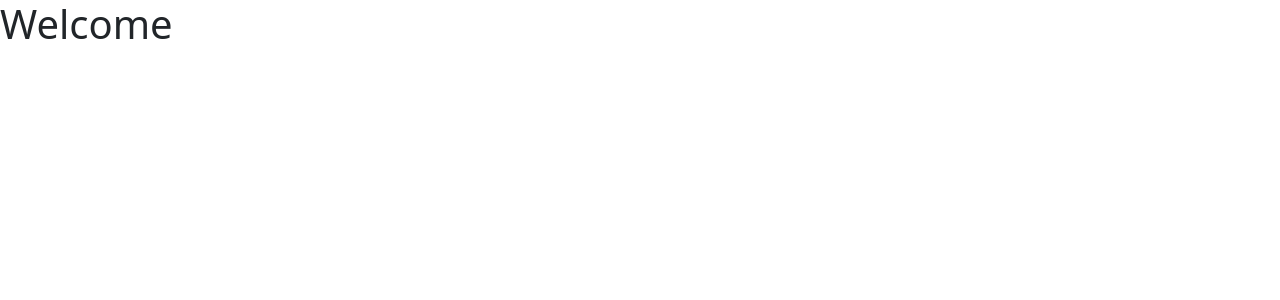
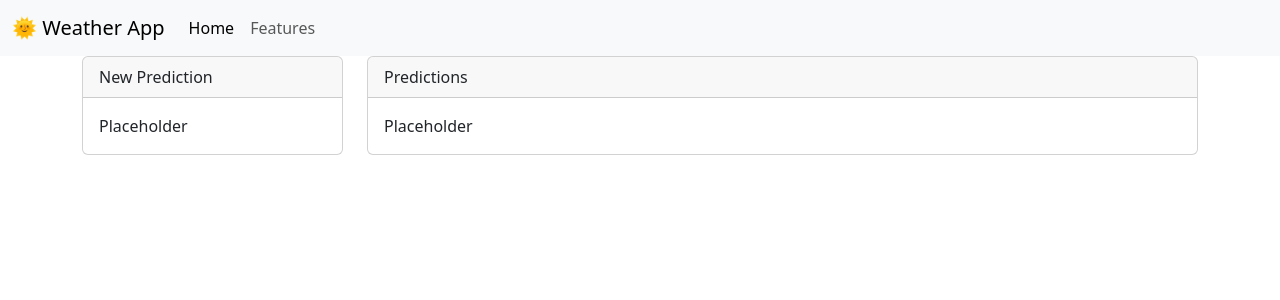
Before and after one commit to ArieTwigt/weather_app_jan, a Flask app: page / in a window 1280 px wide. Shown: the top 300 px of the page. Run offline with Flask 3, Linux system fonts and the light colour scheme.

Commit message:
added the cards to the template, #1

```diff
--- a/templates/index.html
+++ b/templates/index.html
@@ -1,7 +1,26 @@
 {% extends 'layout.html' %}
 
 {% block content %}
-<h1> Welcome </h1>
-
-
+<div class="row">
+    <div class="col-md-3">
+        <div class="card">
+            <div class="card-header">
+                New Prediction
+            </div>
+            <div class="card-body">
+                Placeholder
+            </div>
+        </div>
+    </div>
+    <div class="col-md-9">
+        <div class="card">
+            <div class="card-header">
+                Predictions
+            </div>
+            <div class="card-body">
+                Placeholder
+            </div>
+        </div>
+    </div>
+</div>
 {% endblock %}
--- a/templates/layout.html
+++ b/templates/layout.html
@@ -4,6 +4,27 @@
     <link href="https://cdn.jsdelivr.net/npm/bootstrap@5.3.2/dist/css/bootstrap.min.css" rel="stylesheet" integrity="sha384-T3c6CoIi6uLrA9TneNEoa7RxnatzjcDSCmG1MXxSR1GAsXEV/Dwwykc2MPK8M2HN" crossorigin="anonymous">
 </head>
 <body>
-{% block content %}{% endblock %}
+    <nav class="navbar navbar-expand-lg bg-body-tertiary">
+        <div class="container-fluid">
+          <a class="navbar-brand" href="#">🌞 Weather App</a>
+          <button class="navbar-toggler" type="button" data-bs-toggle="collapse" data-bs-target="#navbarNav" aria-controls="navbarNav" aria-expanded="false" aria-label="Toggle navigation">
+            <span class="navbar-toggler-icon"></span>
+          </button>
+          <div class="collapse navbar-collapse" id="navbarNav">
+            <ul class="navbar-nav">
+              <li class="nav-item">
+                <a class="nav-link active" aria-current="page" href="#">Home</a>
+              </li>
+              <li class="nav-item">
+                <a class="nav-link" href="#">Features</a>
+              </li>
+            </ul>
+          </div>
+        </div>
+      </nav>
+
+    <div class="container">
+        {% block content %}{% endblock %}
+    </div>
 </body>
 </html>
```
